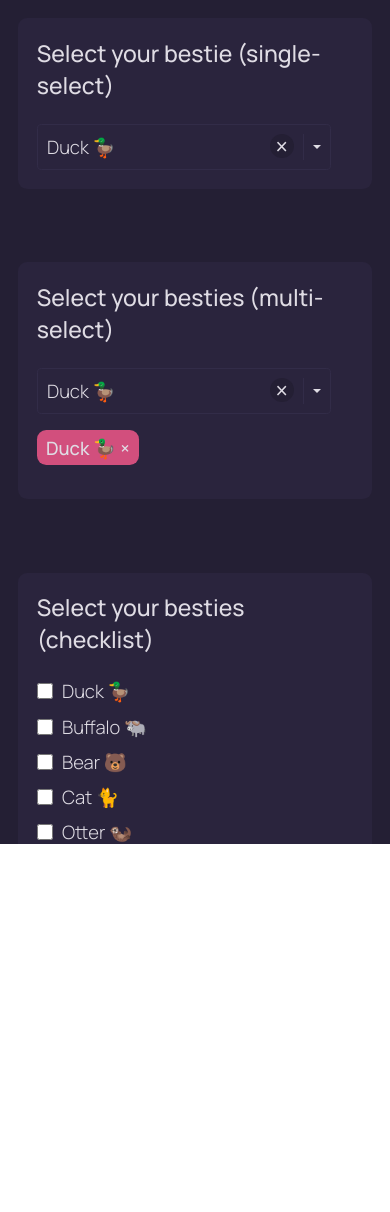
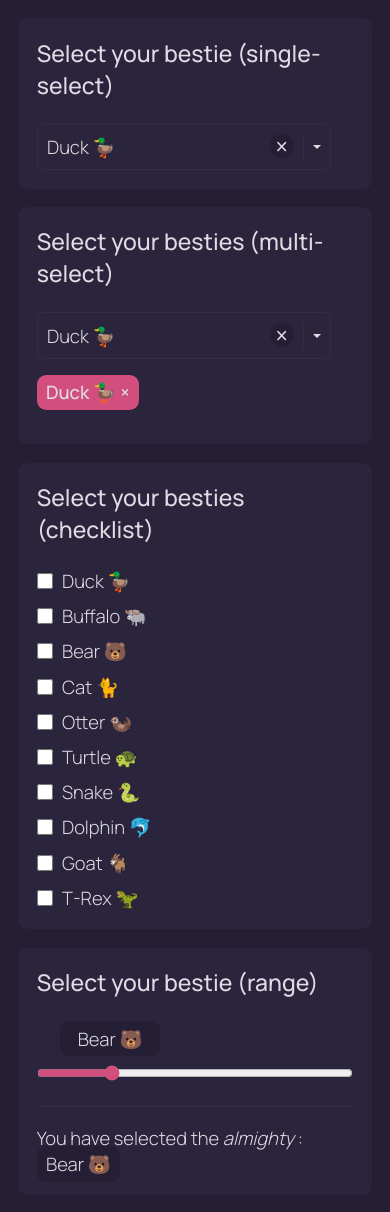
Before and after one commit to blobby-bobby/selector-sandbox, a React (Vite) app: page / in a window 390 px wide. Before the commit the page ends 844 px from the top, so only its background shows below. Built offline with nearby package versions, Linux system fonts and the light colour scheme; the HTML template or start-up script is replaced by a standard one.

Commit message:
further css fixes for mobile display

```diff
--- a/src/app.module.scss
+++ b/src/app.module.scss
@@ -14,10 +14,9 @@ ul {
 .fullpage {
   background-color: $purple-900;
   width: 100dvw;
-  height: 100dvh;
-  overflow-y: scroll;
+  min-height: 100dvh;
   display: flex;
-  gap: 4em;
+  gap: 1em;
   place-items: center;
   justify-content: space-evenly;
   flex-wrap: wrap;
@@ -52,5 +51,6 @@ ul {
 @media (min-width: $desktop) {
   .fullpage {
     padding: 2em;
+    gap: 4em;
   }
 }
--- a/src/components/Dropdown/dropdown.module.scss
+++ b/src/components/Dropdown/dropdown.module.scss
@@ -24,6 +24,7 @@
     display: flex;
     gap: .5em;
     flex-wrap: wrap;
+    white-space: nowrap;
 }
 
 .empty-select {
--- a/src/components/Range/range.module.scss
+++ b/src/components/Range/range.module.scss
@@ -27,6 +27,7 @@
             justify-content: center;
             align-items: center;
             cursor: pointer;
+            white-space: nowrap;
         }
     }
 
```
